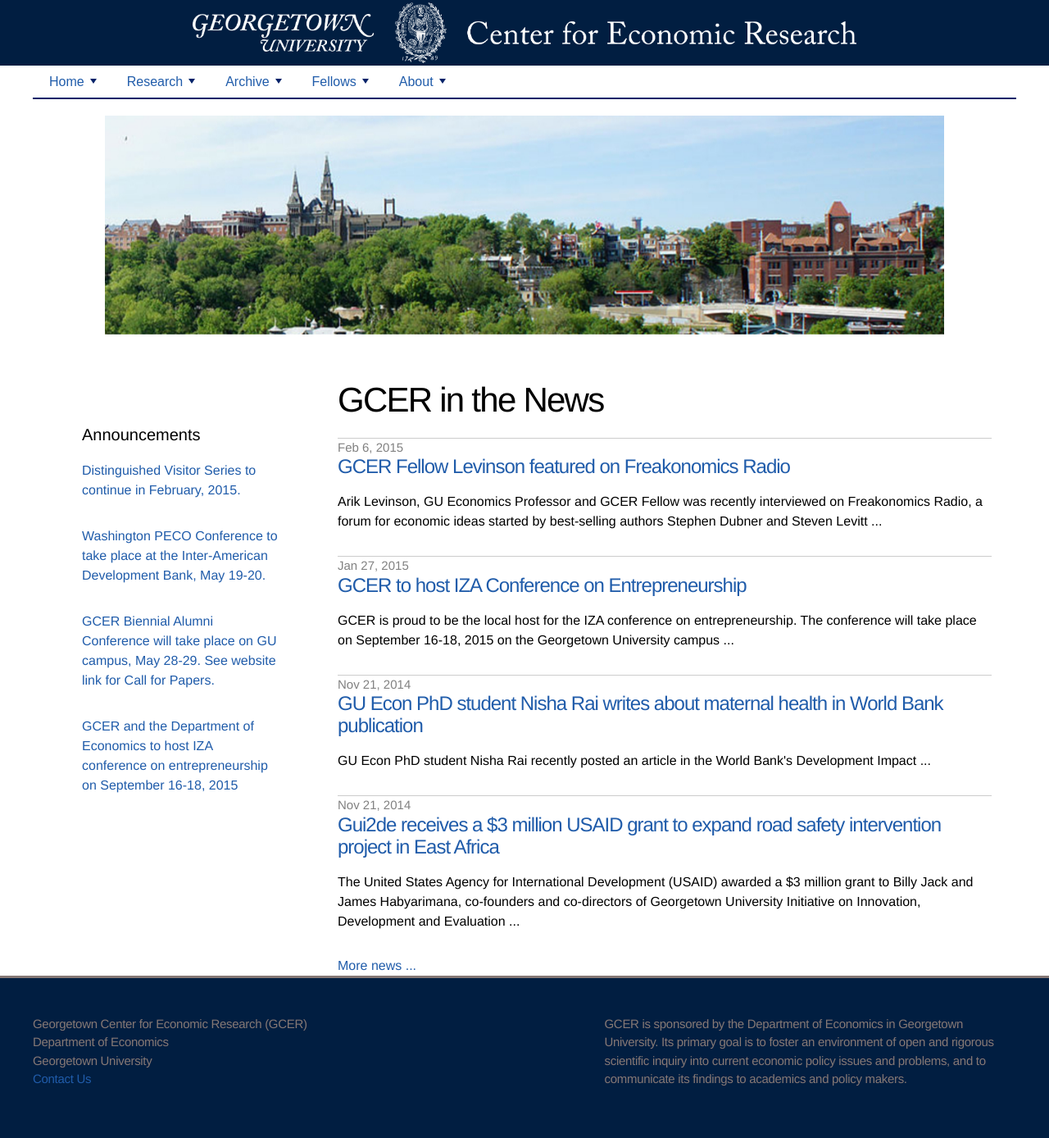
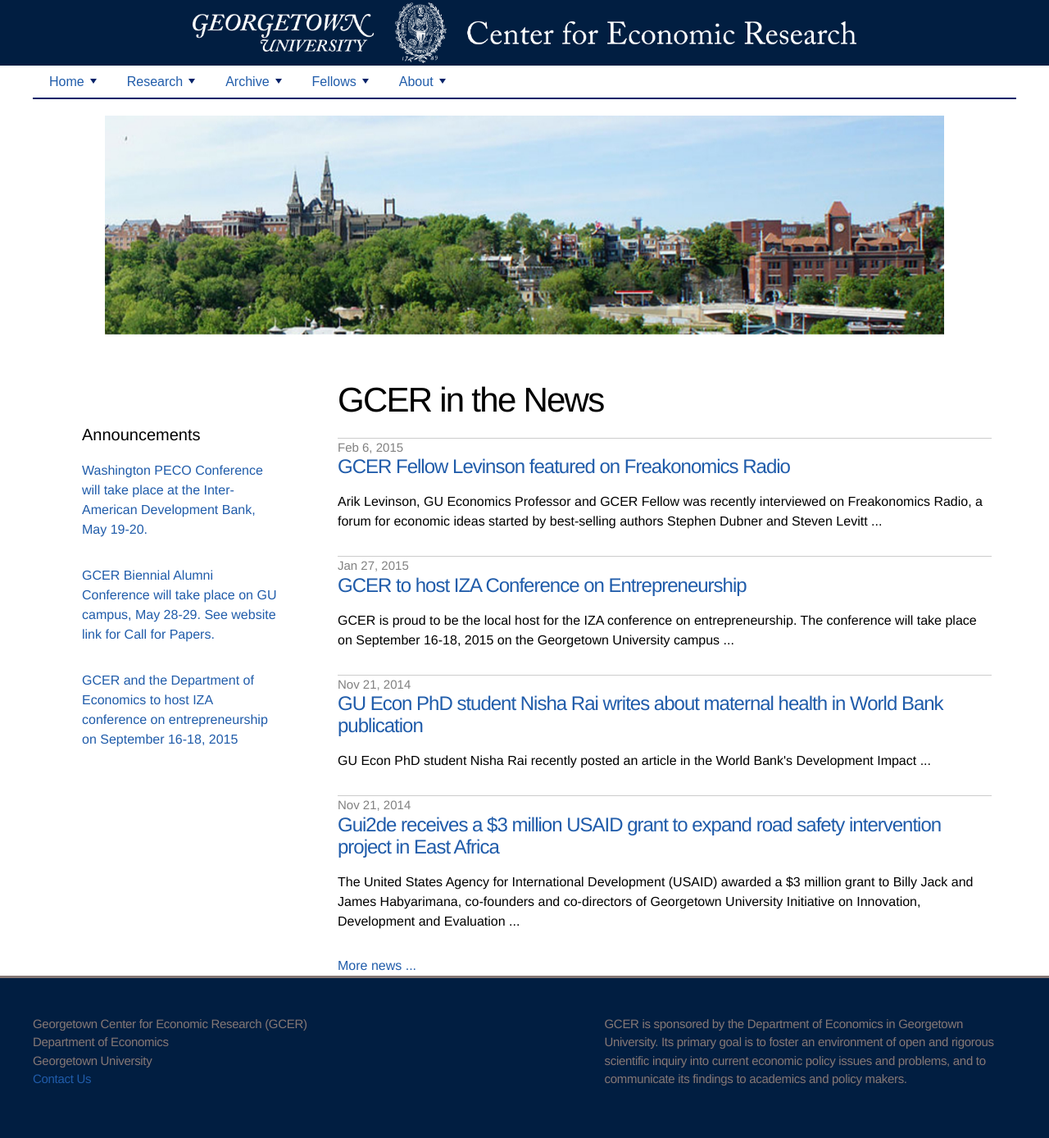
Before and after one commit to georgetown-econ/gcer, a Jekyll site: the page built from index.html, in a window 1280 px wide. Shown: the whole page at 82% size. Built offline with Jekyll 4.4.1, drawn with Linux system fonts in a browser that asks for light colours.

Commit message:
eliminated visitor announcement

```diff
--- a/_data/announcements.yml
+++ b/_data/announcements.yml
@@ -1,4 +1,3 @@
-- announcement: <a href="http://gcer.georgetown.edu/archive/all/#/2014/09/19/distinguished-speakers"> Distinguished Visitor Series to continue in February, 2015. </a>
-- announcement: <a href="https://sites.google.com/a/georgetown.edu/washington-peco/home/2015-washington-peco"> Washington PECO Conference to take place at the Inter-American Development Bank, May 19-20.</a>
+- announcement: <a href="https://sites.google.com/a/georgetown.edu/washington-peco/home/2015-washington-peco"> Washington PECO Conference will take place at the Inter-American Development Bank, May 19-20.</a>
 - announcement: <a href="https://sites.google.com/site/gcer2015/"> GCER Biennial Alumni Conference will take place on GU campus, May 28-29. See website link for Call for Papers.</a>
 - announcement: <a href="http://gcer.georgetown.edu/archive/#/2015/01/27/iza-entrepreneurship"> GCER and the Department of Economics to host IZA conference on entrepreneurship on September 16-18, 2015</a>
```
